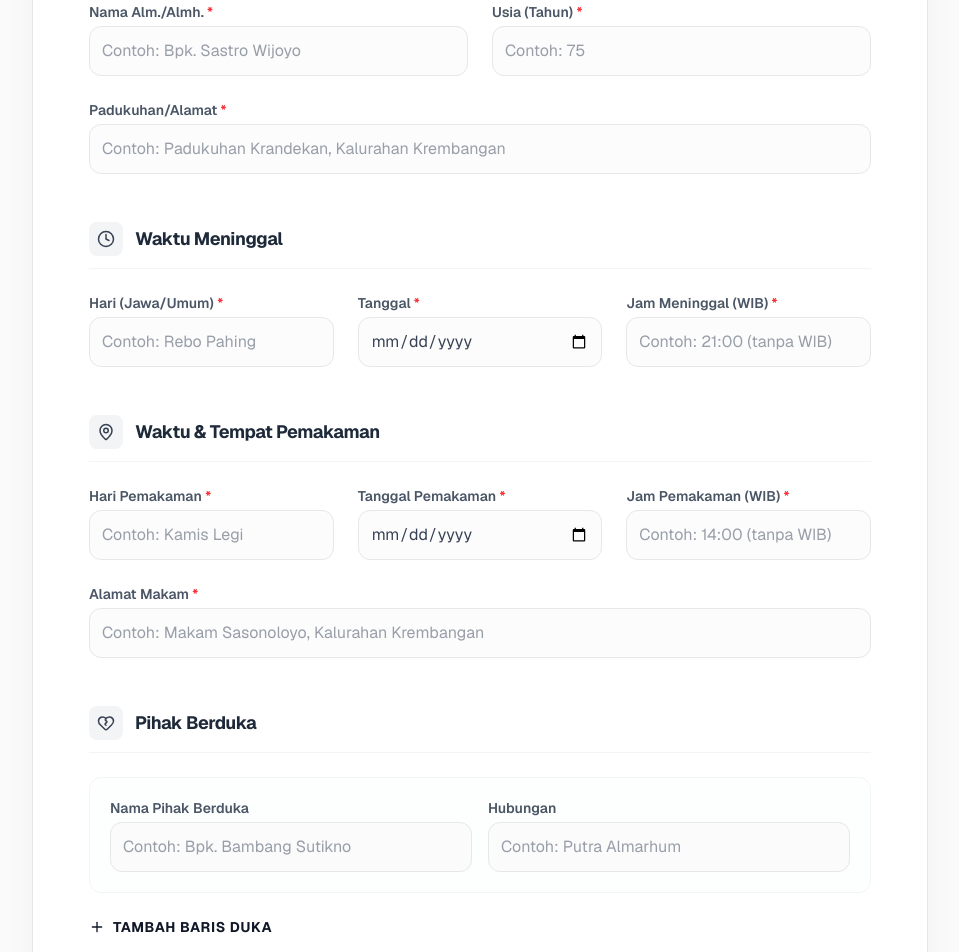
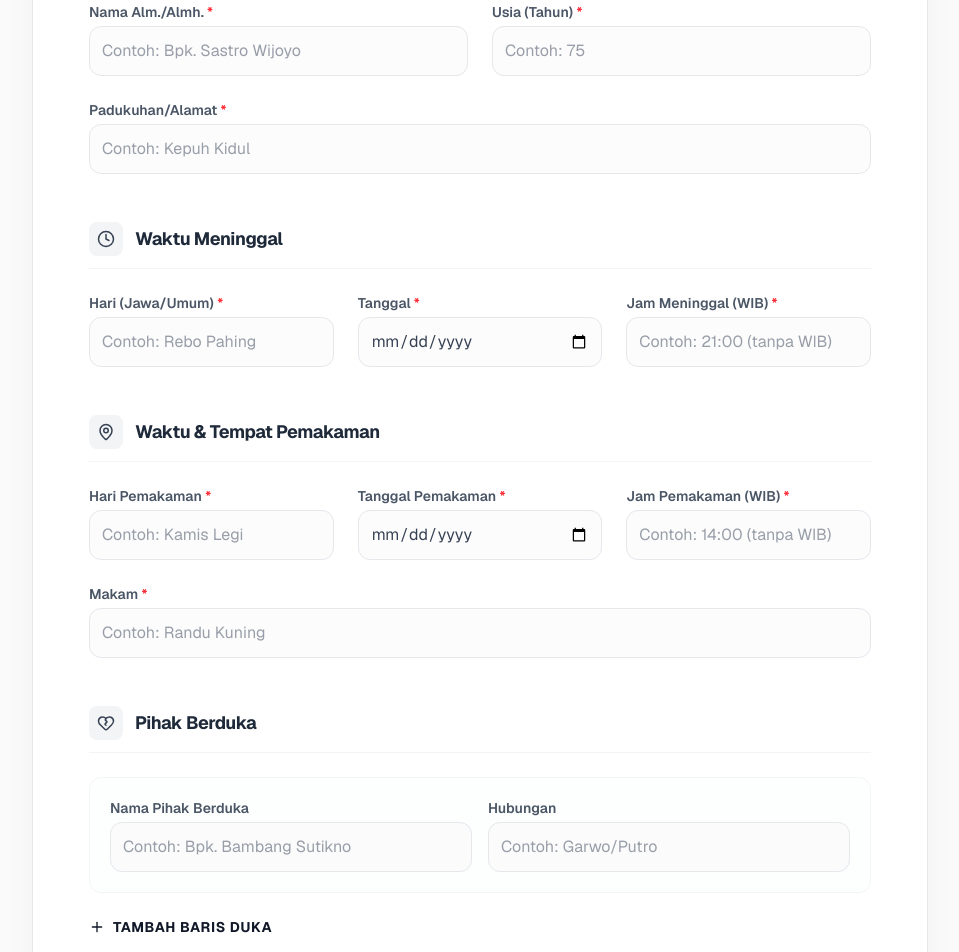
Before and after one commit to akunteseterwork/berita-lelayu, a Next.js app: page / in a window 1280 px wide. Shown: the part 300-1252 px from the top of the page, without its empty margins (160-1119 px from the left). Built offline with nearby package versions, Linux system fonts and the light colour scheme.

Commit message:
fix wording

```diff
--- a/app/page.tsx
+++ b/app/page.tsx
@@ -190,7 +190,7 @@ export default function SubmitLelayuPage() {
               <FormInput label="Nama Alm./Almh." name="namaAlmarhum" value={formData.namaAlmarhum} onChange={handleChange} placeholder="Contoh: Bpk. Sastro Wijoyo" required={true} />
               <FormInput label="Usia (Tahun)" name="usia" type="number" value={formData.usia} onChange={handleChange} placeholder="Contoh: 75" required={true}/>
               <div className="md:col-span-2">
-                <FormInput label="Padukuhan/Alamat" name="padukuhan" value={formData.padukuhan} onChange={handleChange} placeholder="Contoh: Padukuhan Krandekan, Kalurahan Krembangan" required={true} />
+                <FormInput label="Padukuhan/Alamat" name="padukuhan" value={formData.padukuhan} onChange={handleChange} placeholder="Contoh: Kepuh Kidul" required={true} />
               </div>
             </div>
           </section>
@@ -212,7 +212,7 @@ export default function SubmitLelayuPage() {
               <FormInput label="Jam Pemakaman (WIB)" name="jamPemakaman" value={formData.jamPemakaman} onChange={handleChange} placeholder="Contoh: 14:00 (tanpa WIB)" required={true}/>
             </div>
             <div className="mt-6">
-              <FormInput label="Alamat Makam" name="makamLengkap" value={formData.makamLengkap} onChange={handleChange} placeholder="Contoh: Makam Sasonoloyo, Kalurahan Krembangan" required={true}/>
+              <FormInput label="Makam" name="makamLengkap" value={formData.makamLengkap} onChange={handleChange} placeholder="Contoh: Randu Kuning" required={true}/>
             </div>
           </section>
 
@@ -223,7 +223,7 @@ export default function SubmitLelayuPage() {
                 <div key={index} className="flex gap-4 items-end p-5 rounded-xl border border-gray-100 bg-gray-50/30 hover:bg-gray-50 transition-colors duration-200">
                   <div className="flex-1 grid grid-cols-1 sm:grid-cols-2 gap-4">
                     <FormInput label="Nama Pihak Berduka" name="nama" value={p.nama} onChange={(e: any) => handleChangePihakBerduka(index, e)} placeholder="Contoh: Bpk. Bambang Sutikno" />
-                    <FormInput label="Hubungan" name="hubungan" value={p.hubungan} onChange={(e: any) => handleChangePihakBerduka(index, e)} placeholder="Contoh: Putra Almarhum" />
+                    <FormInput label="Hubungan" name="hubungan" value={p.hubungan} onChange={(e: any) => handleChangePihakBerduka(index, e)} placeholder="Contoh: Garwo/Putro" />
                   </div>
                   {formData.pihakBerduka.length > 1 && (
                     <button type="button" onClick={() => handleRemovePihakBerduka(index)} className="mb-1 p-3 text-gray-400 hover:text-red-500 hover:bg-red-50 rounded-lg transition-all duration-200">
```
